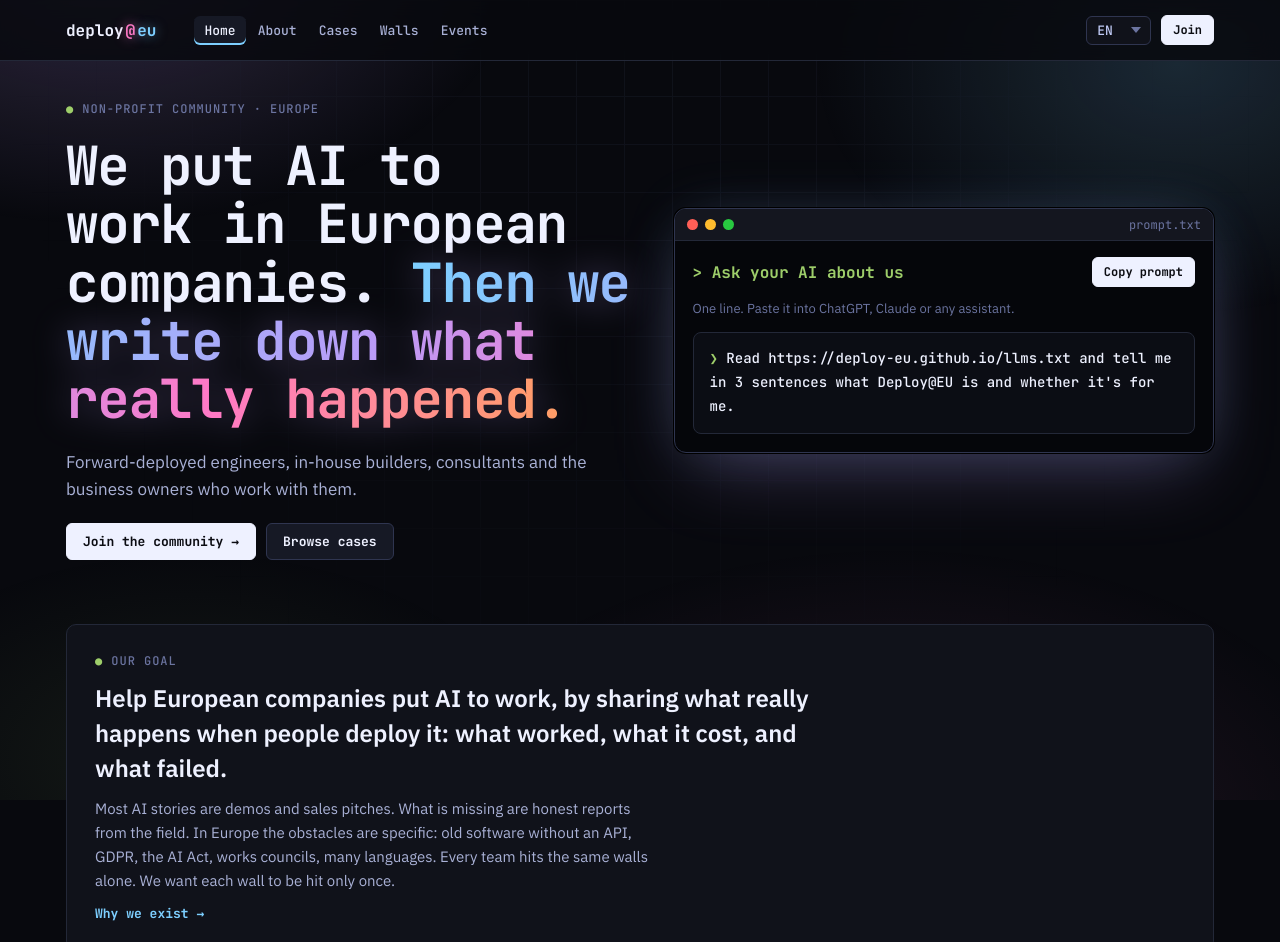
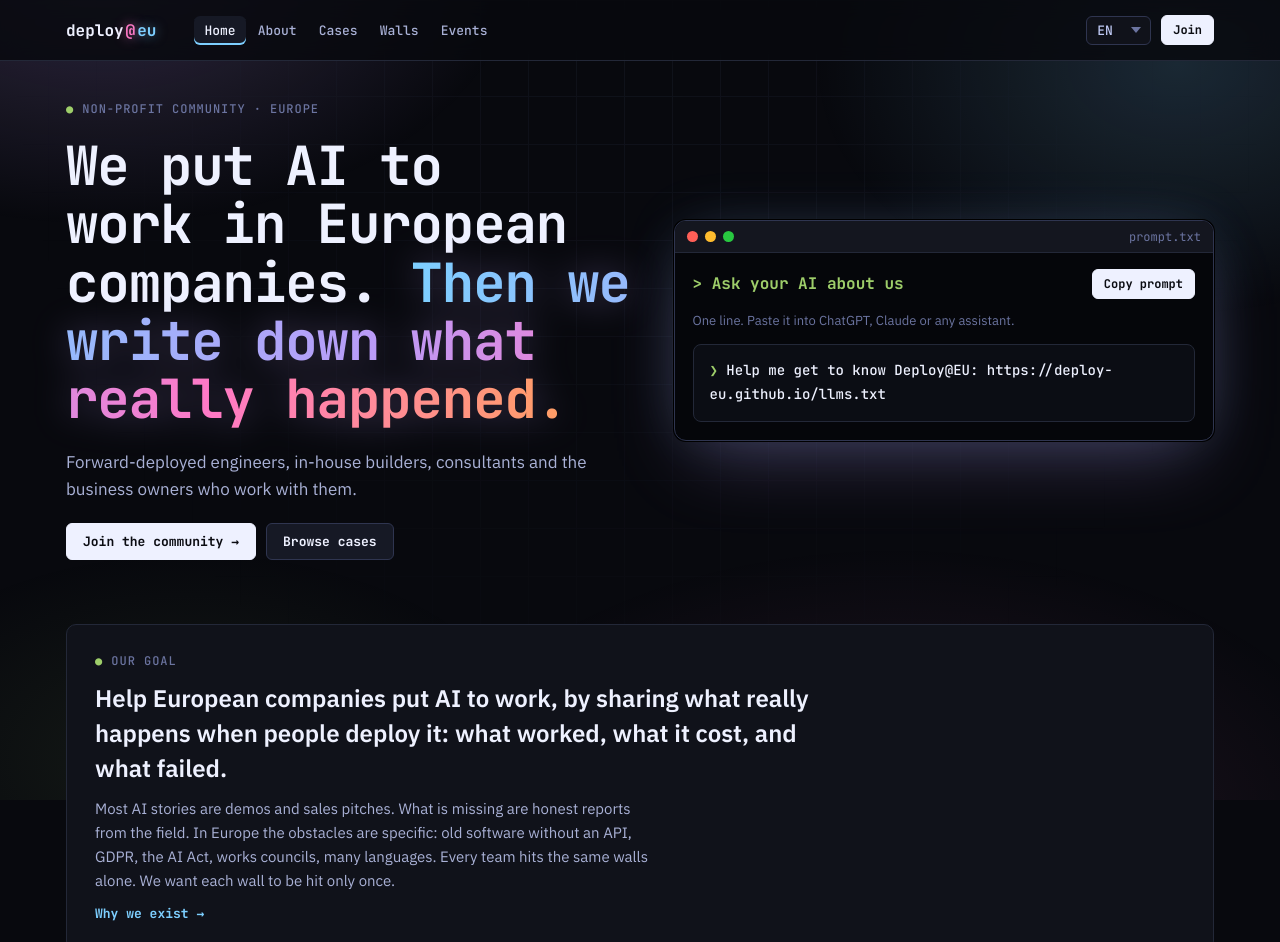
Before and after one commit to deploy-eu/deploy-eu.github.io, a plain HTML site: page index.html in a window 1280 px wide. Shown: the top 942 px of the page. Drawn offline with Linux system fonts and the light colour scheme.

Commit message:
Shorten the AI prompt
Co-Authored-By: Claude Fable 5.2 <noreply@anthropic.com>
Claude-Session: https://claude.ai/code/session_01WePXMfxh96Bh5ogeoccU3v

```diff
--- a/index.html
+++ b/index.html
@@ -501,7 +501,7 @@ d("l.coc","Code of conduct","行为准则","Verhaltenskodex","Code de conduite",
 d("l.rec","Recognition","荣誉规则","Anerkennung","Reconnaissance","Riconoscimento","Reconocimiento");
 d("l.priv","Privacy","隐私说明","Datenschutz","Confidentialité","Privacy","Privacidad");
 
-const PROMPT={"en": "Read https://deploy-eu.github.io/llms.txt and tell me in 3 sentences what Deploy@EU is and whether it's for me.", "zh": "读一下 https://deploy-eu.github.io/llms.txt ，用 3 句话告诉我 Deploy@EU 是什么、适不适合我。", "de": "Lies https://deploy-eu.github.io/llms.txt und erklär mir in 3 Sätzen, was Deploy@EU ist und ob es zu mir passt.", "fr": "Lis https://deploy-eu.github.io/llms.txt et dis-moi en 3 phrases ce qu'est Deploy@EU et si c'est pour moi.", "it": "Leggi https://deploy-eu.github.io/llms.txt e dimmi in 3 frasi cos'è Deploy@EU e se fa per me.", "es": "Lee https://deploy-eu.github.io/llms.txt y dime en 3 frases qué es Deploy@EU y si es para mí."};
+const PROMPT={"en": "Help me get to know Deploy@EU: https://deploy-eu.github.io/llms.txt", "zh": "帮我了解一下 Deploy@EU：https://deploy-eu.github.io/llms.txt", "de": "Hilf mir, Deploy@EU kennenzulernen: https://deploy-eu.github.io/llms.txt", "fr": "Aide-moi à découvrir Deploy@EU : https://deploy-eu.github.io/llms.txt", "it": "Aiutami a conoscere Deploy@EU: https://deploy-eu.github.io/llms.txt", "es": "Ayúdame a conocer Deploy@EU: https://deploy-eu.github.io/llms.txt"};
 /* walls */
 const WALLS=[
  ["no-api","--red","No API, or only manual exports","没有接口，或者只能手动导出","Keine API oder nur manuelle Exporte","Pas d'API, ou seulement des exports manuels","Nessuna API, o solo esportazioni manuali","Sin API, o solo exportaciones manuales"],
```
